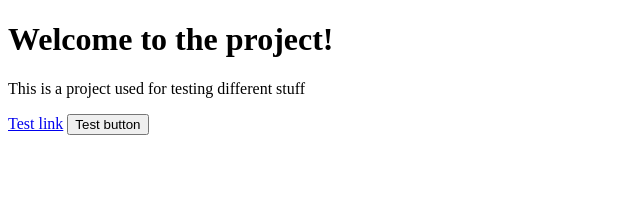
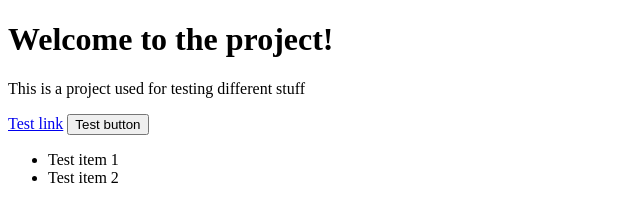
Before and after one commit to giperez/test-repo, a plain HTML site: page index.html in a window 1280 px wide. Shown: the whole page, without its empty margins (0-640 px from the left). Drawn offline with Linux system fonts and the light colour scheme.

Commit message:
feat: add test list

```diff
--- a/index.html
+++ b/index.html
@@ -17,6 +17,11 @@
     <a href="#">Test link</a>
 
     <button>Test button</button>
+
+    <ul>
+      <li>Test item 1</li>
+      <li>Test item 2</li>
+    </ul>
   </main>
 </body>
 </html>
```
